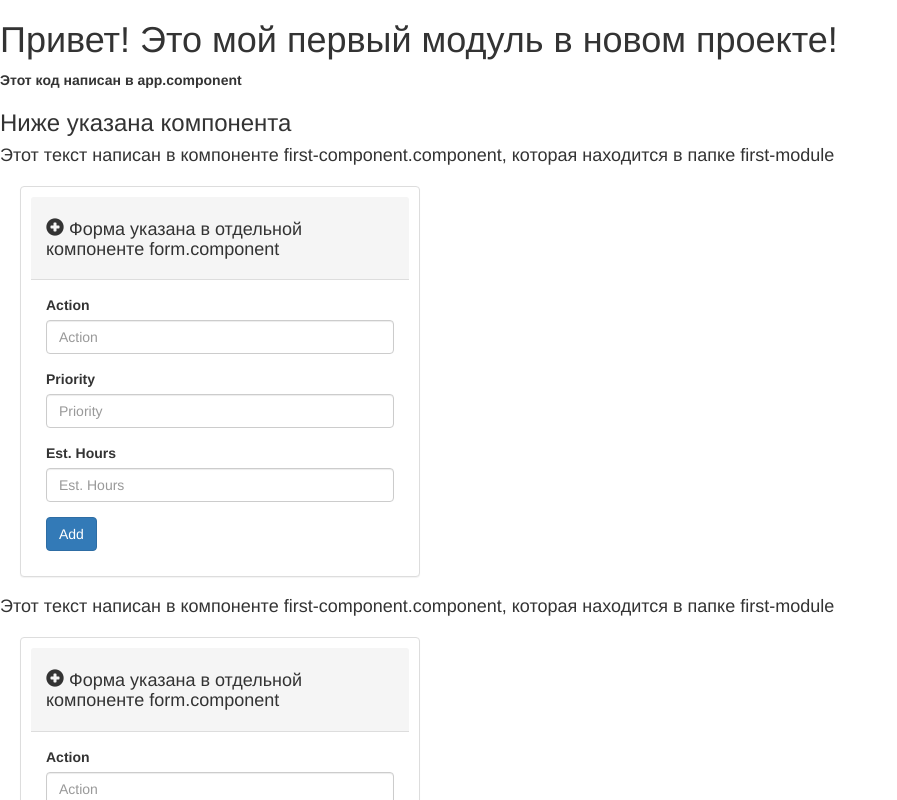
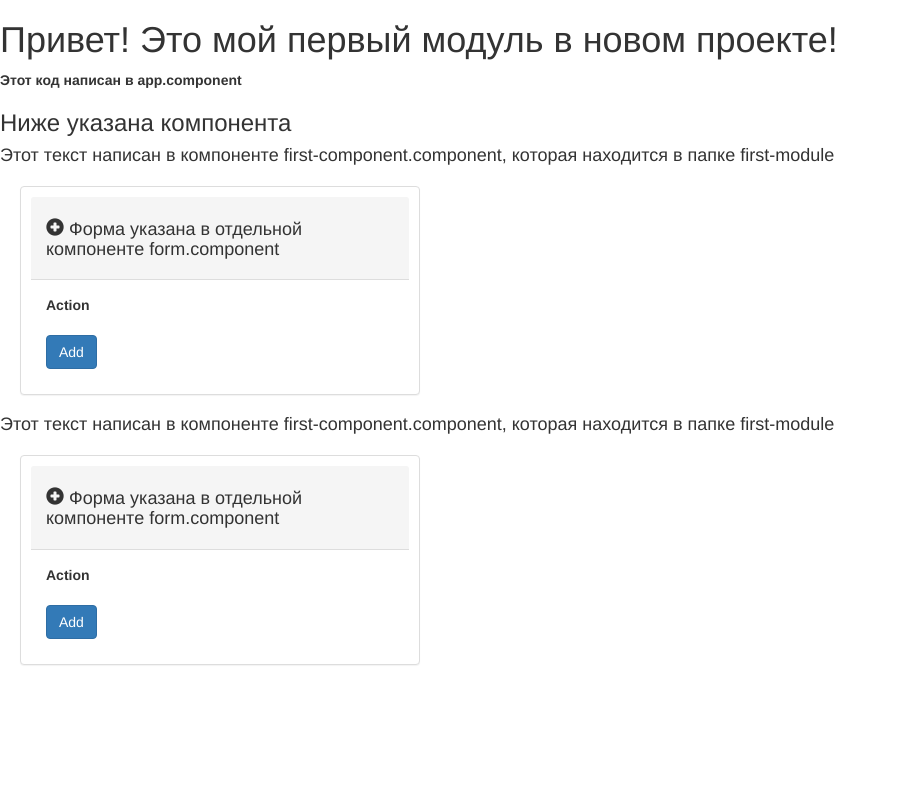
Before and after one commit to Zabello/New-project, an Angular app: page / in a window 1280 px wide. Shown: the top 800 px of the page, without its empty margins (0-897 px from the left). Built offline with nearby package versions, Linux system fonts and the light colour scheme.

Commit message:
Error edit

```diff
--- a/src/app/first-module/first-component/form/form.component.html
+++ b/src/app/first-module/first-component/form/form.component.html
@@ -8,31 +8,10 @@
     <form>
       <div class="form-group">
         <label for="action">Action</label>
-          <input type="text"
-              class="form-control" id="action"
-              placeholder="Action"
-              #action>
+        <input *ngFor="let task of tasks" type="text" class="form-control" id="action" placeholder="Action" #action>
       </div>
-        <div class="form-group">
-          <label for="priority">Priority</label>
-          <input type="number"
-              min="1" max="3"
-              class="form-control" id="priority"
-              placeholder="Priority"
-              #priority>
-        </div>
-        <div class="form-group">
-          <label for="estHours">Est. Hours</label>
-          <input type="number"
-              min="0"
-              step="2"
-              class="form-control" id="estHours"
-              placeholder="Est. Hours"
-              #estHours>
-        </div>
-        <button type="button"
-                class="btn btn-primary"
-               >Add</button>
+
+      <button type="button" class="btn btn-primary">Add</button>
     </form>
   </div>
 </div>
--- a/src/app/first-module/first-component/form/form.component.ts
+++ b/src/app/first-module/first-component/form/form.component.ts
@@ -1,15 +1,21 @@
-import { Component, OnInit } from '@angular/core';
-
+import { Component, OnInit, Output, EventEmitter } from '@angular/core';
+import { ModelsModModule } from './../models-mod/models-mod.module';
 @Component({
   selector: 'app-form',
   templateUrl: './form.component.html',
   styleUrls: ['./form.component.css']
 })
 export class FormComponent implements OnInit {
+  task: any;
+  tasks: Array<ModelsModModule>;
+  constructor() {}
+  @Output()
+  addTask: EventEmitter<FormComponent> = new EventEmitter<FormComponent>();
+  onAddTask(newTask: { action: string }): void {
+    const action = new ModelsModModule(null, newTask.action);
 
-  constructor() { }
-
-  ngOnInit() {
+    this.addTask.emit(action);
+    console.log('add task method', action);
   }
-
+  ngOnInit() {}
 }
--- /dev/null
+++ b/src/app/first-module/first-component/models-mod/models-mod.module.ts
@@ -0,0 +1,12 @@
+import { NgModule } from '@angular/core';
+import { CommonModule } from '@angular/common';
+
+@NgModule({
+  imports: [CommonModule],
+  declarations: []
+})
+export class ModelsModModule {
+  constructor(public id: number, public action: string) {
+    this.action = action;
+  }
+}
```
Lines whose indentation alone changed are shown as unchanged.
